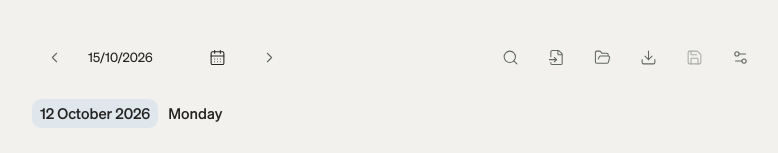
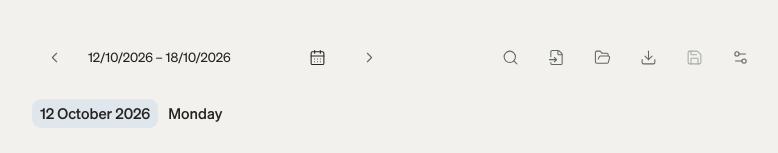
Before and after one commit to gongahkia/hot-cross-buns, a React (Vite) app: page / in a window 1280 px wide. Shown: the top 153 px of the page, without its empty margins (243-1021 px from the left). Built offline with nearby package versions, Linux system fonts and the light colour scheme.

Commit message:
Make weekly calendar range active by default

```diff
--- a/src/App.tsx
+++ b/src/App.tsx
@@ -11,7 +11,7 @@ import { FileReview, type FileReviewState } from './components/FileReview';
 import { AddItem, JournalItem } from './components/DailyItem';
 import { JournalDatePicker } from './components/JournalDatePicker';
 import { ExportPreview, type LineEnding } from './components/ExportPreview';
-import { datesInRange, datesInWeek, shiftDate, shiftRange, type DateSpan } from './dayWindow';
+import { datesInRange, shiftDate, shiftRange, weekRange, type DateSpan } from './dayWindow';
 import { formatDateHeading, getDateFormat, setDateFormat, type DateFormat } from './preferences';
 import { cloneDocument, emptyDocument, newId, parseTodoText, serializeTodoText, todayString, validDate, validateDocument, type TodoDocument, type TodoItem, type ParseIssue } from './todoText';
 import { fileBaseline, proposeMerge, resolveMerge, type MergeChoice } from './todoMerge';
@@ -166,10 +166,11 @@ export default function App() {
   const current = useRef<TodoState>(emptyState());
   const previousDocument = useRef<TodoDocument | null>(null);
   const [initialRange] = useState(readSavedRange);
-  const [selectedDate, setSelectedDate] = useState(() => initialRange?.from ?? todayString());
+  const [selectedDate, setSelectedDate] = useState(todayString);
   const [dateFormat, setDateFormatState] = useState(getDateFormat);
-  const [viewMode, setViewMode] = useState<'week' | 'day' | 'range'>(initialRange ? 'range' : 'week');
-  const [activeRange, setActiveRange] = useState<DateSpan | null>(initialRange);
+  const [viewMode, setViewMode] = useState<'day' | 'range'>('range');
+  const [activeRange, setActiveRange] = useState<DateSpan>(() => initialRange ?? weekRange(todayString()));
+  const [rangeCustomized, setRangeCustomized] = useState(!!initialRange);
   const [dateOpen, setDateOpen] = useState(false);
   const dateControlRef = useRef<HTMLDivElement>(null);
   const [query, setQuery] = useState('');
@@ -197,10 +198,10 @@ export default function App() {
 
   useEffect(() => {
     try {
-      if (viewMode === 'range' && activeRange) localStorage.setItem(SAVED_RANGE_KEY, JSON.stringify(activeRange));
+      if (viewMode === 'range' && rangeCustomized) localStorage.setItem(SAVED_RANGE_KEY, JSON.stringify(activeRange));
       else localStorage.removeItem(SAVED_RANGE_KEY);
     } catch { /* The visible range still works for this session. */ }
-  }, [viewMode, activeRange]);
+  }, [viewMode, activeRange, rangeCustomized]);
 
   useEffect(() => {
     if (!dateOpen) return;
@@ -442,12 +443,12 @@ export default function App() {
   const priorItems = new Map(priorDocument?.days.flatMap(day => day.items.map(item => [item.id, item] as const)));
   const draggingItem = draggingId ? documentData.days.flatMap(day => day.items).find(item => item.id === draggingId) : null;
   const dateForDrop = (id: string | undefined) => id ? id.startsWith('date:') ? id.slice(5) : documentData.days.find(day => day.items.some(item => item.id === id))?.date ?? null : null;
-  const rangeActive = viewMode === 'range' && activeRange !== null;
+  const rangeActive = viewMode === 'range';
   const moveDateView = (direction: -1 | 1) => {
     if (rangeActive) {
       const shifted = shiftRange(activeRange, direction * datesInRange(activeRange).length);
       setActiveRange(shifted);
-      setSelectedDate(shifted.from);
+      setRangeCustomized(true);
     } else setSelectedDate(date => shiftDate(date, direction));
   };
   const allTags = useMemo(() => [...new Set(documentData.days.flatMap(day => day.items.flatMap(item => [item.text, ...item.details.map(detail => detail.text)].flatMap(tagsIn))))].sort(), [documentData]);
@@ -456,7 +457,7 @@ export default function App() {
     const daysByDate = new Map(documentData.days.map(day => [day.date, day] as const));
     const dates = query || tag
       ? [selectedDate, ...[...daysByDate.keys()].filter(date => date !== selectedDate).sort((a,b) => b.localeCompare(a))]
-      : rangeActive ? datesInRange(activeRange) : viewMode === 'day' ? [selectedDate] : datesInWeek(selectedDate);
+      : rangeActive ? datesInRange(activeRange) : [selectedDate];
     return dates.map(date => ({ date, items: daysByDate.get(date)?.items ?? [] }));
   }, [documentData, selectedDate, viewMode, activeRange, rangeActive, query, tag]);
   const filteredDays = useMemo(() => {
@@ -484,14 +485,12 @@ export default function App() {
       {!searchOpen && <>
       <Icon aria-label={rangeActive?'Previous range':'Previous day'} onClick={() => moveDateView(-1)}><ChevronLeft size={17}/></Icon>
       <DateControl ref={dateControlRef} $range={rangeActive}>
-        <DateText aria-label={rangeActive ? `Viewing ${activeRange.from} to ${activeRange.to}; go to today` : `Go to today from ${selectedDate}`} title="Go to today" onClick={() => { setSelectedDate(todayString()); setViewMode('week'); setDateOpen(false); }}><span className="full">{rangeActive ? `${navDate(activeRange.from)} – ${navDate(activeRange.to)}` : navDate(selectedDate)}</span><span className="compact">{rangeActive ? compactRange(activeRange) : navDate(selectedDate)}</span></DateText>
+        <DateText aria-label={rangeActive ? `Viewing ${activeRange.from} to ${activeRange.to}; go to today` : `Go to today from ${selectedDate}`} title="Go to today" onClick={() => { const today = todayString(); setSelectedDate(today); setActiveRange(weekRange(today)); setRangeCustomized(false); setViewMode('range'); setDateOpen(false); }}><span className="full">{rangeActive ? `${navDate(activeRange.from)} – ${navDate(activeRange.to)}` : navDate(selectedDate)}</span><span className="compact">{rangeActive ? compactRange(activeRange) : navDate(selectedDate)}</span></DateText>
         <DateCalendar aria-label="Choose date" aria-expanded={dateOpen} title="Choose date" onClick={() => setDateOpen(value => !value)}><CalendarDays size={17}/></DateCalendar>
         {dateOpen && <DatePopover><JournalDatePicker selectedDate={selectedDate} activeRange={activeRange} rangeActive={rangeActive} unfinishedDates={unfinishedDates}
           onSelectDate={value => { setSelectedDate(value); setViewMode('day'); setDateOpen(false); }}
-          onShowWeek={() => { setViewMode('week'); setDateOpen(false); }}
-          onExitRange={() => setViewMode('day')}
-          onApplyRange={range => { setActiveRange(range); setSelectedDate(range.from); setViewMode('range'); setDateOpen(false); }}
-          onClose={() => setDateOpen(false)}/></DatePopover>}
+          onToggleRange={active => { if (!active) setSelectedDate(todayString()); setViewMode(active ? 'range' : 'day'); }}
+          onSelectRange={range => { setActiveRange(range); setRangeCustomized(true); setViewMode('range'); setDateOpen(false); }}/></DatePopover>}
       </DateControl>
       <Icon aria-label={rangeActive?'Next range':'Next day'} onClick={() => moveDateView(1)}><ChevronRight size={17}/></Icon>
       </>}
--- a/src/components/JournalDatePicker.tsx
+++ b/src/components/JournalDatePicker.tsx
@@ -1,49 +1,29 @@
 import { useState } from 'react';
 import type { DateRange } from '@daypicker/react';
 import styled from 'styled-components';
-import { Button } from '../styles';
 import type { DateSpan } from '../dayWindow';
 import { CalendarPanel, dateFromString, dateToString } from './CalendarPanel';
 
 const Controls = styled.div`display:flex; align-items:center; justify-content:flex-end; padding:2px 4px 6px;`;
 const RangeToggle = styled.button<{ $active:boolean }>`min-height:40px; padding:6px 10px; border:0; border-radius:6px; background:${({$active})=>$active?'var(--date-bg)':'transparent'}; color:${({$active})=>$active?'var(--link)':'var(--muted)'}; font-size:12px; &:hover{background:var(--soft); color:var(--ink);}`;
-const Footer = styled.div`display:flex; align-items:center; justify-content:space-between; flex-wrap:wrap; gap:10px; padding:7px 4px 2px; border-top:1px solid var(--line);`;
-const Hint = styled.span`min-width:0; flex:1 1 110px; color:var(--muted); font-size:12px;`;
-const FooterActions = styled.div`display:flex; gap:6px; margin-left:auto;`;
-const WeekButton = styled.button`min-height:40px; padding:6px 8px; border:0; border-radius:6px; background:transparent; color:var(--link); font-size:12px; &:hover{background:var(--soft);}`;
-const ApplyButton = styled(Button)`min-height:40px; padding:7px 12px; &:disabled{opacity:.45;cursor:default;}`;
 
-function shortDate(date: Date) {
-  return date.toLocaleDateString('en-GB', { day: 'numeric', month: 'short', year: 'numeric' });
-}
-
-export function JournalDatePicker({ selectedDate, activeRange, rangeActive, unfinishedDates, onSelectDate, onShowWeek, onExitRange, onApplyRange, onClose }: {
+export function JournalDatePicker({ selectedDate, activeRange, rangeActive, unfinishedDates, onSelectDate, onToggleRange, onSelectRange }: {
   selectedDate: string;
-  activeRange: DateSpan | null;
+  activeRange: DateSpan;
   rangeActive: boolean;
   unfinishedDates: ReadonlySet<string>;
   onSelectDate: (date: string) => void;
-  onShowWeek: () => void;
-  onExitRange: () => void;
-  onApplyRange: (range: DateSpan) => void;
-  onClose: () => void;
+  onToggleRange: (active: boolean) => void;
+  onSelectRange: (range: DateSpan) => void;
 }) {
-  const [selectingRange, setSelectingRange] = useState(rangeActive);
-  const [draft, setDraft] = useState<DateRange | undefined>(activeRange ? { from: dateFromString(activeRange.from), to: dateFromString(activeRange.to) } : undefined);
-  const complete = !!draft?.from && !!draft?.to;
-  const toggleRange = () => {
-    setSelectingRange(value => !value);
-    if (selectingRange && rangeActive) onExitRange();
+  const [draft, setDraft] = useState<DateRange>({ from: dateFromString(activeRange.from), to: dateFromString(activeRange.to) });
+  const selectRange = (next: DateRange | undefined) => {
+    if (!next) return;
+    setDraft(next);
+    if (next.from && next.to) onSelectRange({ from: dateToString(next.from), to: dateToString(next.to) });
   };
-  return <CalendarPanel label="Choose journal date" value={selectingRange && draft?.from ? dateToString(draft.from) : selectedDate}
+  return <CalendarPanel label="Choose journal date" value={rangeActive && draft.from ? dateToString(draft.from) : selectedDate}
     unfinishedDates={unfinishedDates} onSelect={onSelectDate}
-    range={selectingRange ? draft : undefined} onRangeSelect={selectingRange ? setDraft : undefined}
-    header={<Controls><RangeToggle type="button" aria-label="Select date range" aria-pressed={selectingRange} $active={selectingRange} onClick={toggleRange}>range</RangeToggle></Controls>}>
-    <Footer>
-      {selectingRange ? <>
-        <Hint role="status">{complete ? `${shortDate(draft!.from!)} – ${shortDate(draft!.to!)}` : draft?.from ? 'Choose an end date' : 'Choose a start date'}</Hint>
-        <FooterActions><WeekButton type="button" onClick={onClose}>cancel</WeekButton><ApplyButton $primary type="button" disabled={!complete} onClick={() => { if (draft?.from && draft.to) onApplyRange({ from: dateToString(draft.from), to: dateToString(draft.to) }); }}>apply</ApplyButton></FooterActions>
-      </> : <><Hint>Choose a day, or show its week.</Hint><WeekButton type="button" onClick={onShowWeek}>show week</WeekButton></>}
-    </Footer>
-  </CalendarPanel>;
+    range={rangeActive ? draft : undefined} onRangeSelect={rangeActive ? selectRange : undefined}
+    header={<Controls><RangeToggle type="button" aria-label="Select date range" aria-pressed={rangeActive} $active={rangeActive} onClick={() => onToggleRange(!rangeActive)}>range</RangeToggle></Controls>}/>;
 }
--- a/src/dayWindow.ts
+++ b/src/dayWindow.ts
@@ -16,6 +16,11 @@ export function datesInWeek(selectedDate: string): string[] {
   return Array.from({ length: 7 }, (_, index) => shiftDate(monday, index));
 }
 
+export function weekRange(selectedDate: string): DateSpan {
+  const dates = datesInWeek(selectedDate);
+  return { from: dates[0], to: dates[6] };
+}
+
 export function datesInRange({ from, to }: DateSpan): string[] {
   const dates: string[] = [];
   const first = new Date(`${from}T12:00:00`);
```
Also changed, not shown: 2 other files (tests, documents, lock files or other folders).
